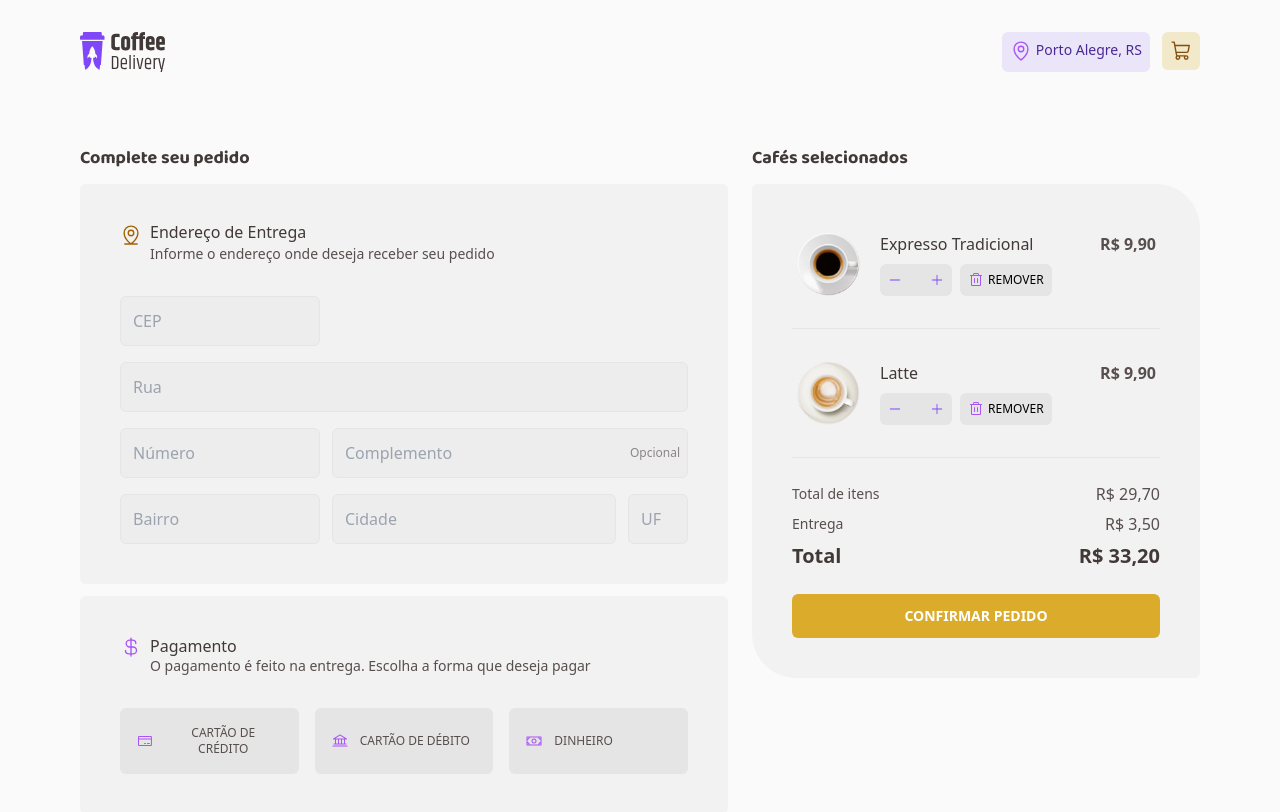
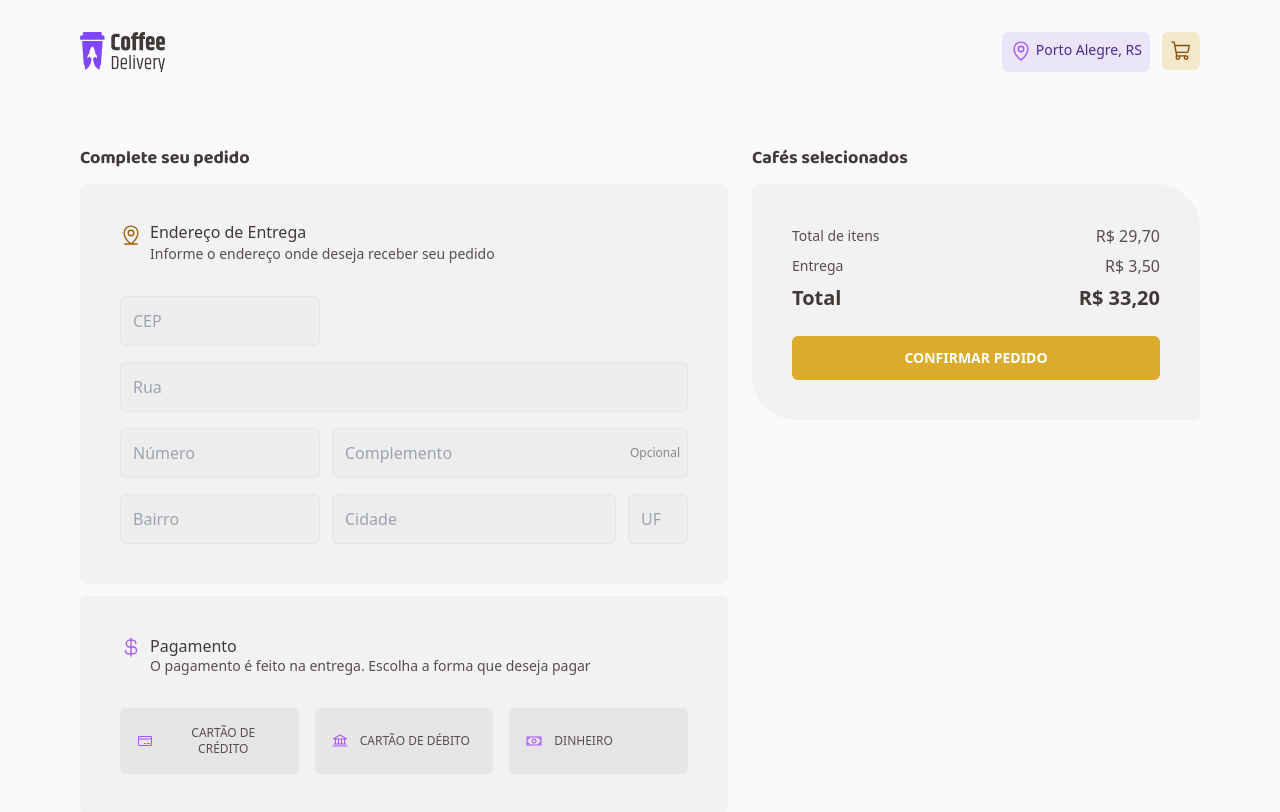
Before and after one commit to navestelar/cofee-delivery, a React (Vite) app: page /checkout in a window 1280 px wide. Shown: the top 812 px of the page. Built offline with nearby package versions, Linux system fonts and the light colour scheme.

Commit message:
feat: 🎸 checkout addCoffe deleteCoffe

```diff
--- a/src/components/Cart.tsx
+++ b/src/components/Cart.tsx
@@ -1,4 +1,5 @@
 import { Trash } from '@phosphor-icons/react'
+import { useState } from 'react'
 import colors from 'tailwindcss/colors'
 
 import { coffeProperties } from '../interfaces/coffe-interface'
@@ -8,11 +9,23 @@ import CartCount from './ui/CartCount'
 export default function Cart({
   img,
   title,
-  onClick,
+  type,
+  addCoffe,
+  removeCoffe,
   quantity,
-  setQuantity,
   price,
 }: coffeProperties) {
+  const [newQuantity, setNewQuantity] = useState(quantity ?? 0)
+
+  function handleRemoveCoffe() {
+    removeCoffe && removeCoffe(type)
+  }
+
+  function handleSetCount(value: number) {
+    setNewQuantity(value)
+    addCoffe(type, value)
+  }
+
   return (
     <div className="flex w-[23rem] justify-between gap-5 bg-gray-100 px-1 py-2">
       <div className="flex gap-5">
@@ -20,12 +33,12 @@ export default function Cart({
         <div className="flex flex-col justify-between">
           <span className="text-base text-gray-700">{title}</span>
           <div className="flex gap-2">
-            <CartCount count={quantity} setCount={setQuantity} />
+            <CartCount count={newQuantity} setCount={handleSetCount} />
             <Button
               variant="secondary"
               icon={<Trash size={16} color={colors.purple['500']} />}
               label="remover"
-              onClick={onClick}
+              onClick={handleRemoveCoffe}
             />
           </div>
         </div>
--- a/src/components/Catalog.tsx
+++ b/src/components/Catalog.tsx
@@ -14,12 +14,12 @@ export default function Catalog({
   tags,
   price,
   type,
-  addNewCoffe,
+  addCoffe,
 }: coffeProperties) {
   const [quantity, setQuantity] = useState(1)
 
   function handleAddNewCoffe() {
-    addNewCoffe(type, quantity)
+    addCoffe(type, quantity)
   }
 
   return (
--- a/src/components/ui/Button.tsx
+++ b/src/components/ui/Button.tsx
@@ -27,6 +27,7 @@ export default function Button({
     <button
       className={`relative flex place-content-center place-items-center gap-1 rounded-md uppercase transition ease-in-out ${buttonStyleVariant[variant]}`}
       onClick={onClick}
+      type="button"
     >
       {icon}
       {label && <span>{label}</span>}
--- a/src/interfaces/coffe-interface.ts
+++ b/src/interfaces/coffe-interface.ts
@@ -28,9 +28,12 @@ export interface coffeProperties {
   subtitle?: string
   img: ReactNode
   tags?: tagsOption[]
+  quantity?: number
   price: string
   type: CoffesType
-  addNewCoffe: (coffeType: CoffesType, coffeQuantity: number) => void
+  setQuantity?: (quantity: number) => void
+  removeCoffe?: (coffeType: CoffesType) => void
+  addCoffe: (coffeType: CoffesType, coffeQuantity: number) => void
 }
 
 export type coffeDataInterface = {
--- a/src/pages/checkout/finishCheckout.tsx
+++ b/src/pages/checkout/finishCheckout.tsx
@@ -1,13 +1,16 @@
+import { useContext } from 'react'
 import { NavLink } from 'react-router-dom'
 
 import Cart from '../../components/Cart'
 import Button from '../../components/ui/Button'
+import { CoffesContext } from '../../contexts/CoffeContext'
 import { coffesData } from '../../data/coffes-data'
 import { CoffesType } from '../../interfaces/coffe-interface'
-import { coffeCheckoutCart } from '../../store/checkout-cart-data'
 import { Each } from '../../utils/Each'
 
 export default function FinishCheckout() {
+  const { addCoffe, coffes, removeCoffe } = useContext(CoffesContext)
+
   return (
     <div className="flex w-full max-w-[448px] flex-col gap-3">
       <h3 className="font-baloo text-lg font-bold text-gray-700">
@@ -15,16 +18,17 @@ export default function FinishCheckout() {
       </h3>
       <div className="flex flex-col gap-6 rounded-bl-[44px] rounded-br-[6px] rounded-tl-[6px] rounded-tr-[44px] bg-gray-100 p-10">
         <Each
-          of={coffeCheckoutCart}
-          render={(coffeType: CoffesType) => (
+          of={Object.entries(coffes)}
+          render={(coffe: [CoffesType, number]) => (
             <>
               <Cart
-                img={coffesData[coffeType].img}
-                onClick={coffesData[coffeType].onClick}
-                price={coffesData[coffeType].price}
-                quantity={coffesData[coffeType].quantity}
-                setQuantity={coffesData[coffeType].setQuantity}
-                title={coffesData[coffeType].title}
+                img={coffesData[coffe[0]].img}
+                addCoffe={addCoffe}
+                type={coffe[0]}
+                price={coffesData[coffe[0]].price}
+                quantity={coffe[1]}
+                title={coffesData[coffe[0]].title}
+                removeCoffe={removeCoffe}
               />
               <div className="h-[1px] w-full bg-gray-300"></div>
             </>
--- a/src/pages/home/coffes.tsx
+++ b/src/pages/home/coffes.tsx
@@ -19,7 +19,7 @@ export default function CoffesSection() {
           render={(coffe) => (
             <Catalog
               img={coffe[1].img}
-              addNewCoffe={addCoffe}
+              addCoffe={addCoffe}
               price={coffe[1].price}
               title={coffe[1].title}
               subtitle={coffe[1].subtitle}
--- a/src/reducers/reducer.ts
+++ b/src/reducers/reducer.ts
@@ -26,7 +26,7 @@ export function coffesReducer(state: CoffesState, action: any) {
 
     case ActionTypes.REMOVE_COFFE:
       return produce(state, (draft) => {
-        const coffeType: CoffesType = action.payload
+        const coffeType: CoffesType = action.payload.coffeType
         delete draft.coffes[coffeType]
       })
 
```
